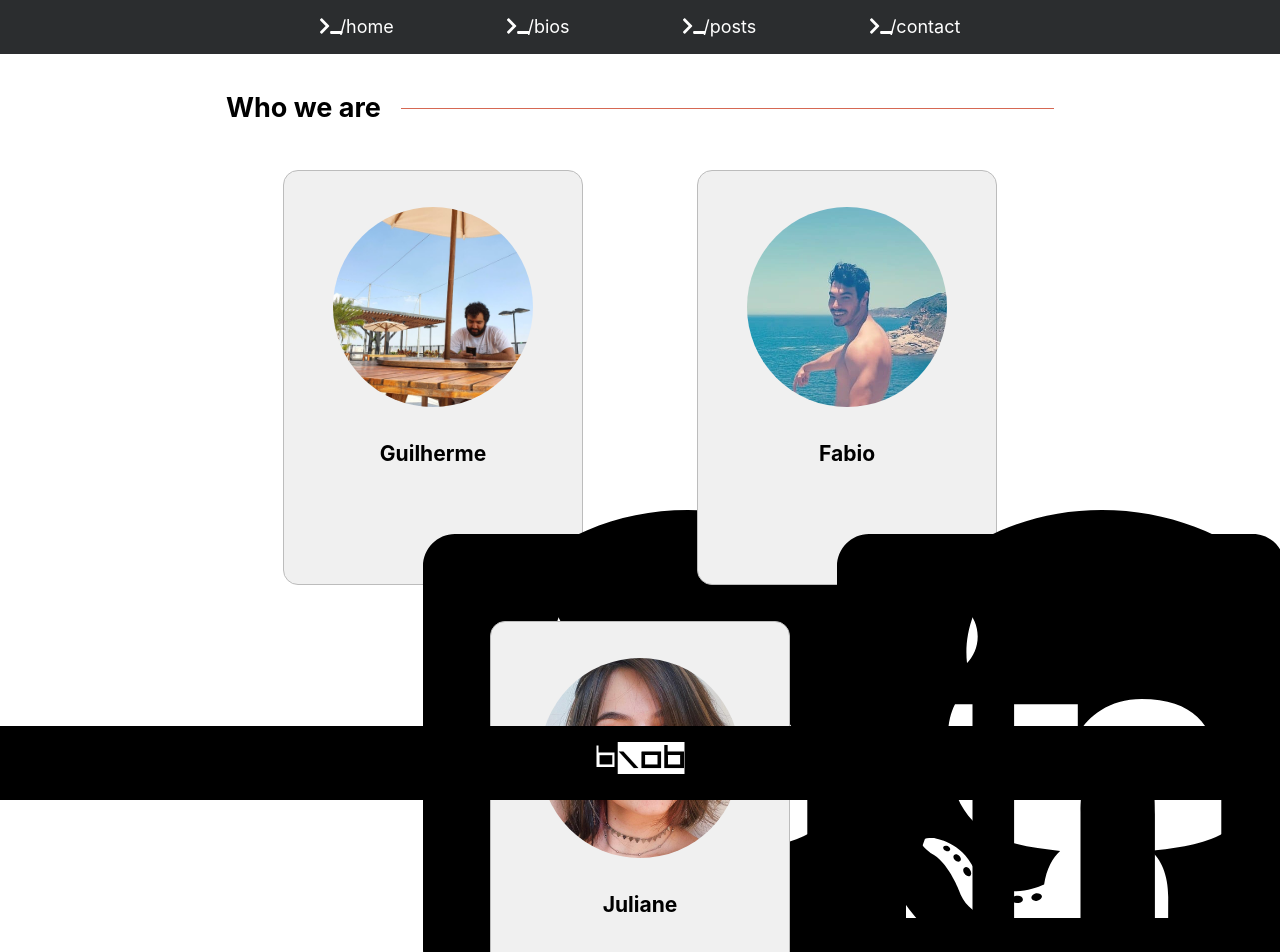
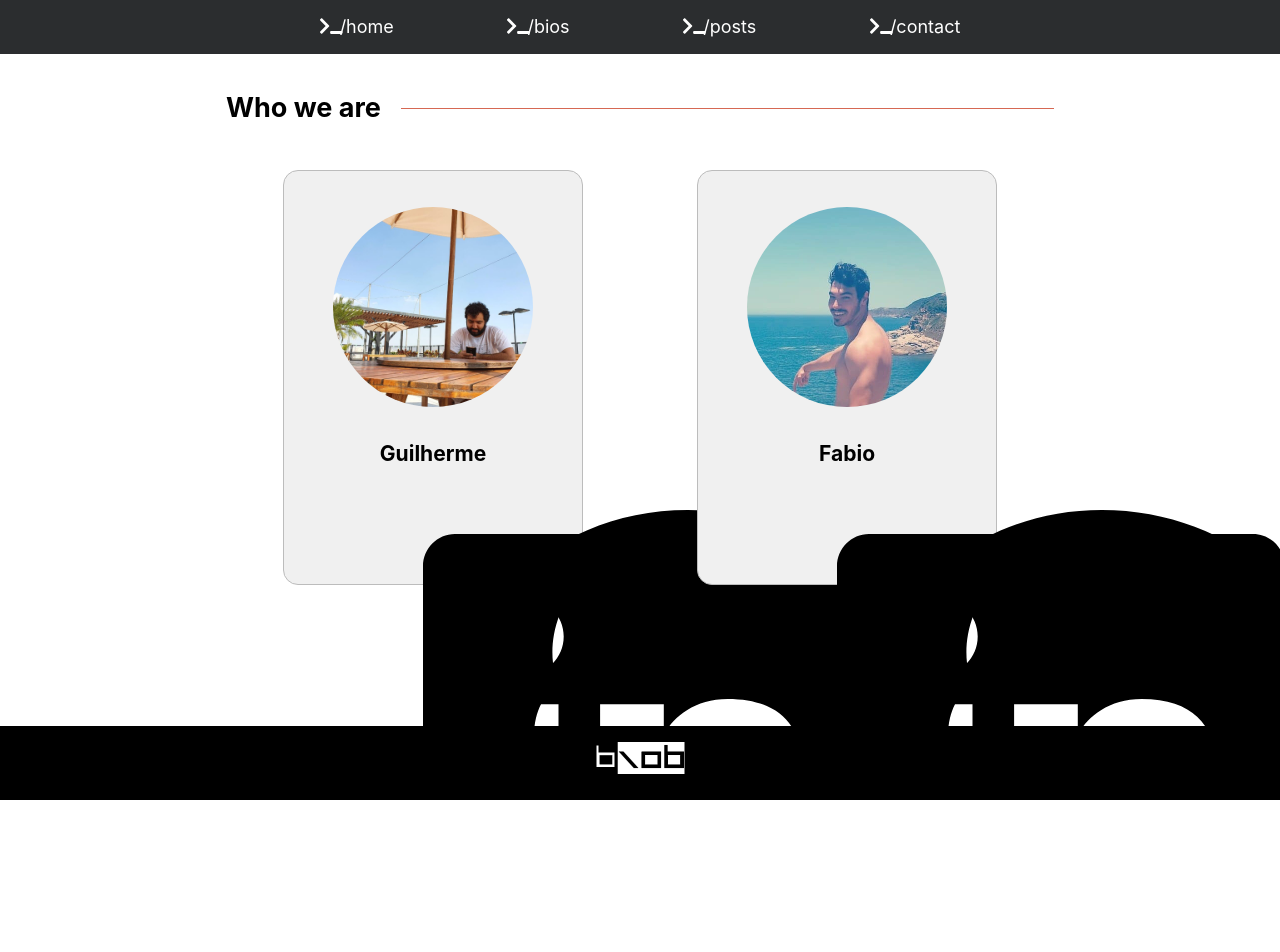
Before and after one commit to Fabiomartinsp94/blob, a Next.js app: page /bios in a window 1280 px wide. Shown: the top 952 px of the page. After the commit the page ends 800 px from the top, so only its background shows below. Built offline with nearby package versions, Linux system fonts and the light colour scheme.

Commit message:
bios Fix

```diff
--- a/components/bio/identity.js
+++ b/components/bio/identity.js
@@ -10,7 +10,7 @@ export default function Identity({ name, description }) {
       </section>
       <div className={styles.identity}>
         <p>
-          <img className={styles.image} src={`/images/profile/${name}.jpg`} />
+          <img className={styles.image} src={`/images/profile/${name.toLowerCase()}.jpg`} />
           {description}
         </p>
       </div>
--- a/pages/bios/index.js
+++ b/pages/bios/index.js
@@ -6,7 +6,7 @@ import { faLinkedin, faGithub } from "@fortawesome/free-brands-svg-icons";
 import { FontAwesomeIcon } from "@fortawesome/react-fontawesome";
 
 export default function Bios() {
-  const names = ["Guilherme", "Fabio", "Juliane"];
+  const names = ["Guilherme", "Fabio"];
 
   return (
     <Layout>
```
